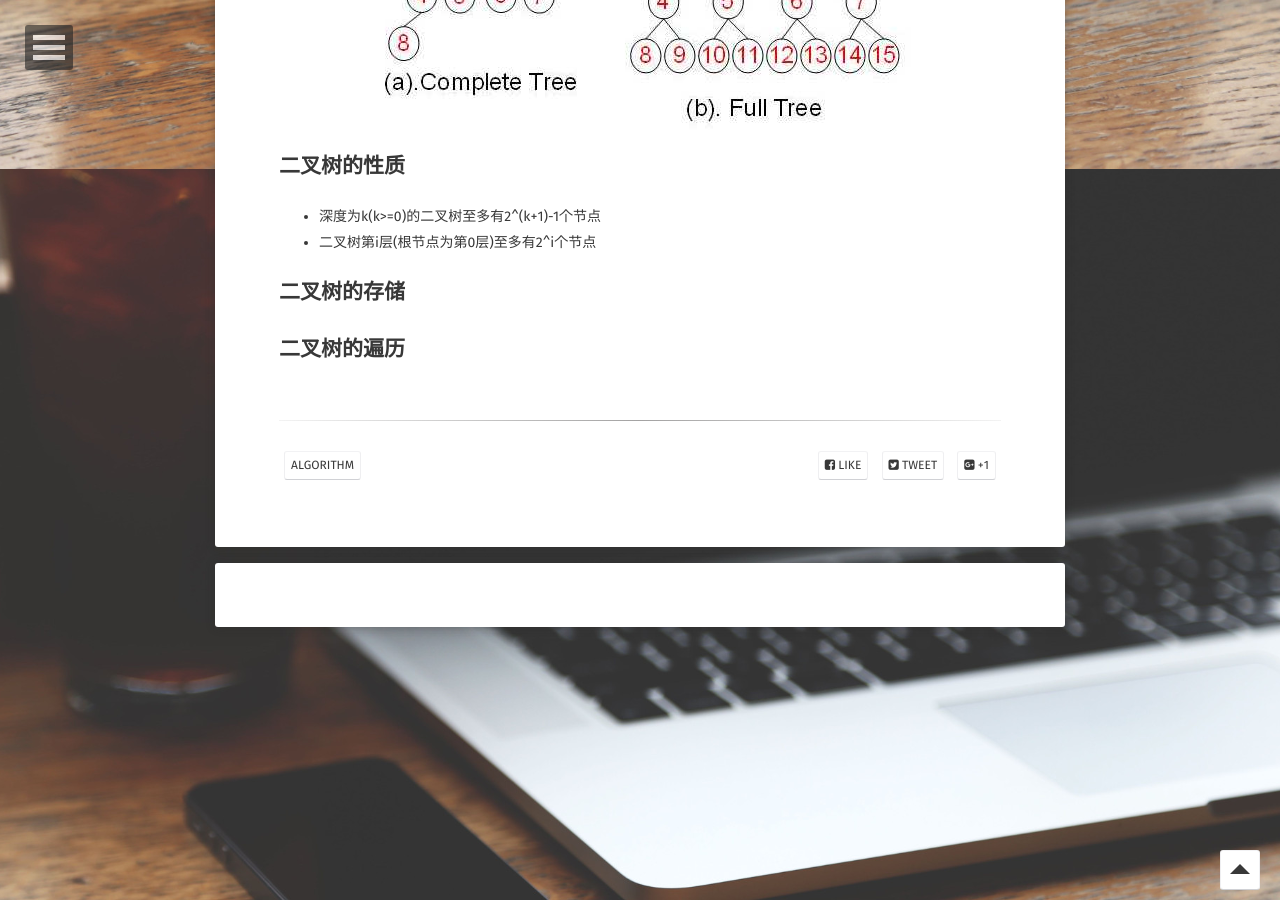
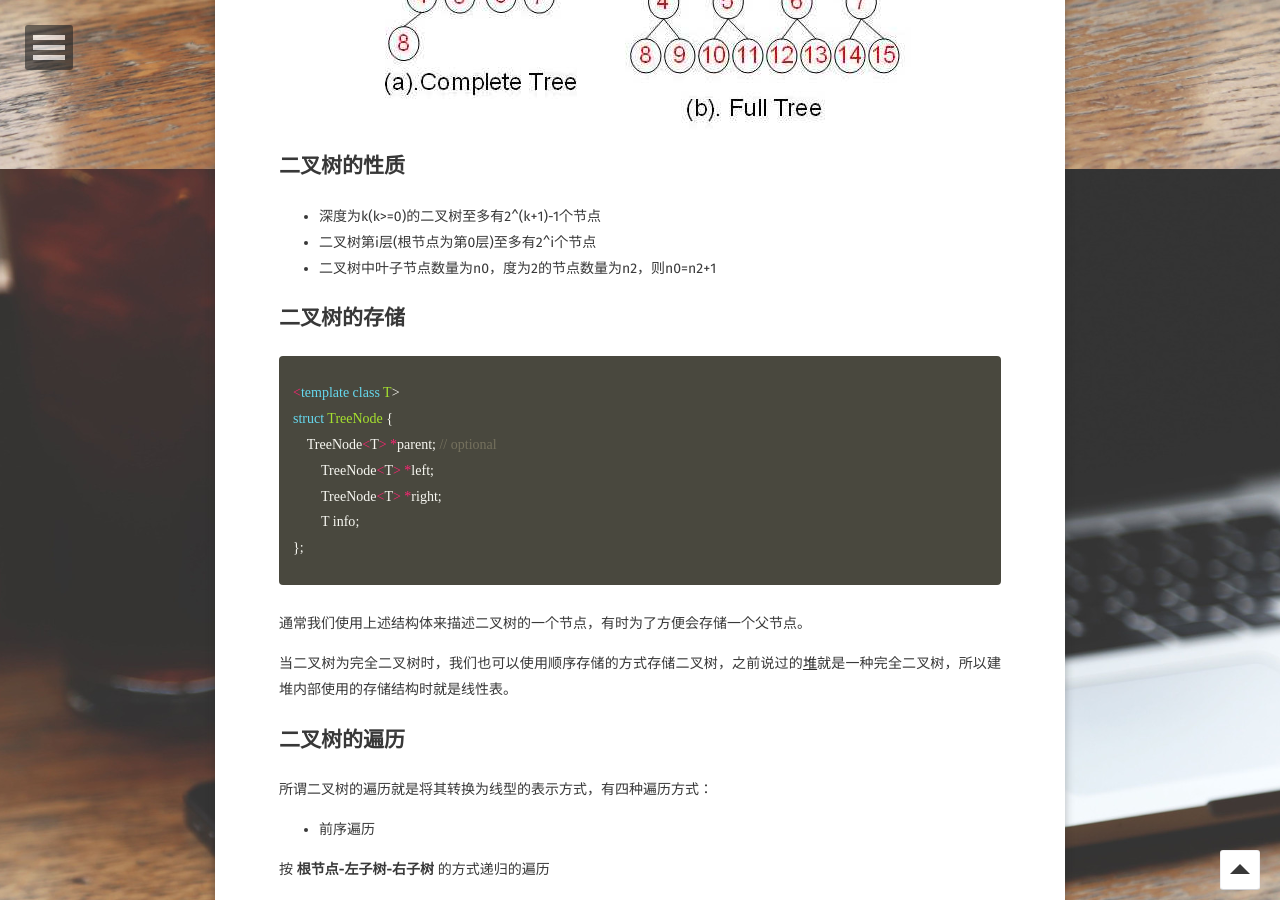
Before and after one commit to longjianjiang/longjianjiang.github.io, a Jekyll site: the page built from _posts/2019-01-13-binary-tree.md, in a window 1280 px wide and 900 px high, scrolled down 731 px. Built offline with Jekyll 4.4.1, drawn with Linux system fonts in a browser that asks for light colours; some web fonts are replaced; comment, search, counter and statistics services are not loaded; some of the changed text lies outside the part shown.

Commit message:
Update(auto commit)

```diff
--- a/_posts/2019-01-13-binary-tree.md
+++ b/_posts/2019-01-13-binary-tree.md
@@ -23,7 +23,40 @@ comments: true
 
 - 深度为k(k>=0)的二叉树至多有2^(k+1)-1个节点
 - 二叉树第i层(根节点为第0层)至多有2^i个节点
+- 二叉树中叶子节点数量为n0，度为2的节点数量为n2，则n0=n2+1
 
 ## 二叉树的存储
 
+{% highlight cpp %}
+<template class T>
+struct TreeNode {
+    TreeNode<T> *parent; // optional
+	TreeNode<T> *left;
+	TreeNode<T> *right;
+	T info;
+};
+{% endhighlight %}
+
+通常我们使用上述结构体来描述二叉树的一个节点，有时为了方便会存储一个父节点。
+
+当二叉树为完全二叉树时，我们也可以使用顺序存储的方式存储二叉树，之前说过的[堆](http://www.longjianjiang.com/heap)就是一种完全二叉树，所以建堆内部使用的存储结构时就是线性表。
+
 ## 二叉树的遍历
+
+所谓二叉树的遍历就是将其转换为线型的表示方式，有四种遍历方式：
+
+- 前序遍历
+
+按 **根节点-左子树-右子树** 的方式递归的遍历
+
+- 中序遍历
+
+按 **左子树-根节点-右子树** 的方式递归的遍历
+
+- 后序遍历
+
+按 **左子树-右子树-根节点** 的方式递归的遍历
+
+- 层次遍历
+
+从二叉树的根节点所在层依次往下遍历
```
